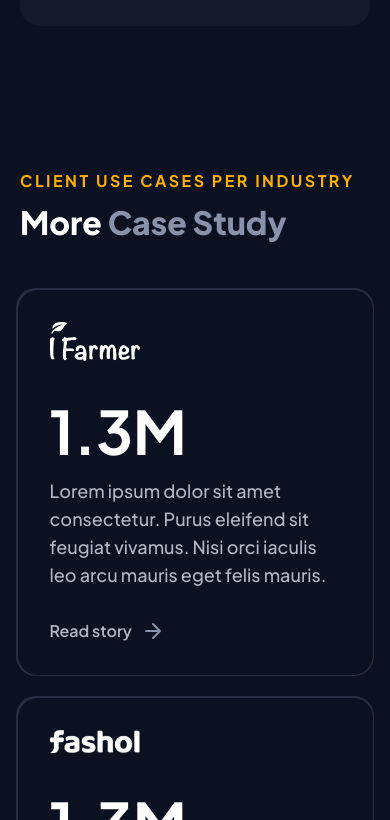
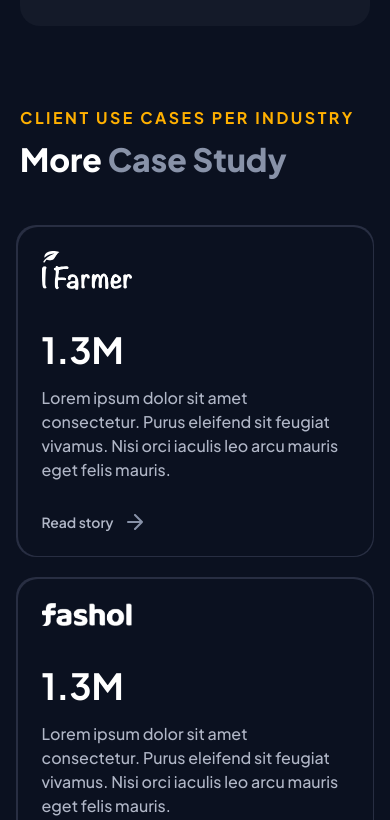
Before and after one commit to Sanjay2929/nuport-next, a Next.js app: page /case-study/1 in a window 390 px wide. Shown: the part 4304-5124 px from the top of the page. Built offline with nearby package versions, Linux system fonts and the light colour scheme.

Commit message:
card done

```diff
--- a/src/app/case-study/[details]/page.js
+++ b/src/app/case-study/[details]/page.js
@@ -14,7 +14,7 @@
       <Profile />
 
       {/* Introduction section */}
-      <div className="bg-darkBlue pt-[73px] pb-[143px]">
+      <div className="bg-darkBlue pt-[73px] md:pb-[143px] pb-20">
         <Introduction />
         <MoreCase />
       </div>
--- a/src/components/case-study-page/Ifarmer.jsx
+++ b/src/components/case-study-page/Ifarmer.jsx
@@ -6,21 +6,21 @@
 const Ifarmer = ({ logo, title, description, path }) => {
   return (
     <div className="bg-darkGray rounded-[20px] p-[1.5px] hover:bg-[linear-gradient(215.83deg,_#288EA5_0.54%,_rgba(40,_142,_165,_0)_69.44%)] overflow-hidden group transition-all ease-in-out duration-300 h-full">
-      <div className="p-8 bg-darkBlue rounded-[20px] relative h-full flex flex-col justify-between">
+      <div className="sm:p-8 p-6 bg-darkBlue rounded-[20px] relative h-full flex flex-col justify-between">
         <div className="w-20 max-h-24 blur-[70px] bg-transparent group-hover:bg-moonstone transition-all ease-in-out duration-300  absolute end-0 top-0 rounded-full"></div>
         {/* <span>{logo}</span> */}
         <Image src={logo} alt="logo" height={40} width={90} />
         <div className=" flex flex-col justify-end items-start">
           {" "}
-          <p className=" text-white font-plus font-bold text-6xl tracking-[-2%] sm:mt-[132px] mt-10 mb-4">
+          <p className=" text-white font-plus font-bold text-4xl md:text-5xl lg:text-6xl tracking-[-2%] sm:mt-[132px] mt-10 mb-4">
             {title}
           </p>
-          <p className="font-plus font-medium text-lg text-lightGray mb-[30px]">
+          <p className="font-plus font-medium md:text-lg text-base text-lightGray mb-[30px]">
             {description}
           </p>
           <Link
             href={path}
-            className="transition-all ease-in-out duration-300 font-plus  font-semibold text-base group-hover:text-moonstone text-lightGray flex items-center gap-[13px] group-hover:gap-4"
+            className="transition-all ease-in-out duration-300 font-plus  font-semibold md:text-base text-sm group-hover:text-moonstone text-lightGray flex items-center gap-[13px] group-hover:gap-4"
           >
             Read story <StoryArrow />
           </Link>
--- a/src/components/case-study-page/detail/MoreCase.jsx
+++ b/src/components/case-study-page/detail/MoreCase.jsx
@@ -71,7 +71,7 @@
   };
 
   return (
-    <div className="bg-darkBlue mt-[143px] overflow-hidden">
+    <div className="bg-darkBlue md:mt-[143px] mt-20 overflow-hidden">
       <div
         className="xl:max-w-[1324px] container px-5 mx-auto flex items-end justify-between"
         ref={containerRef}
```
